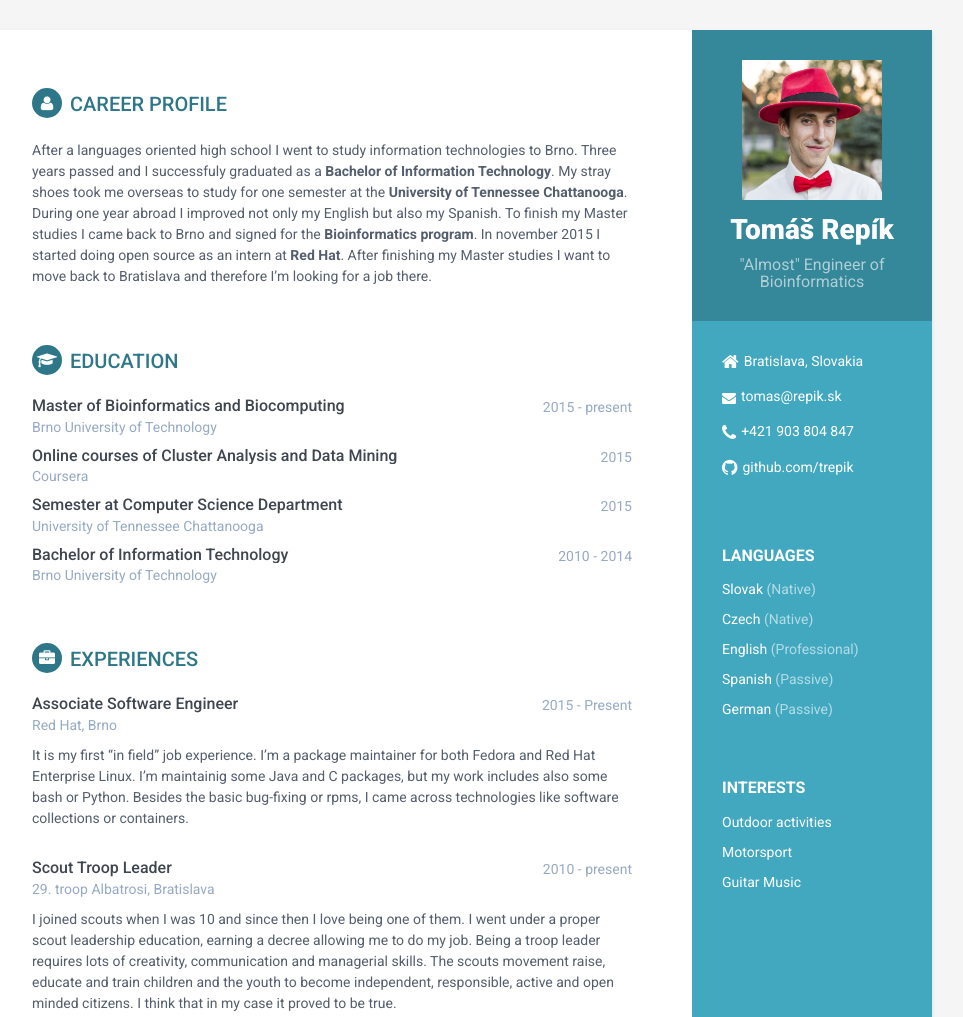
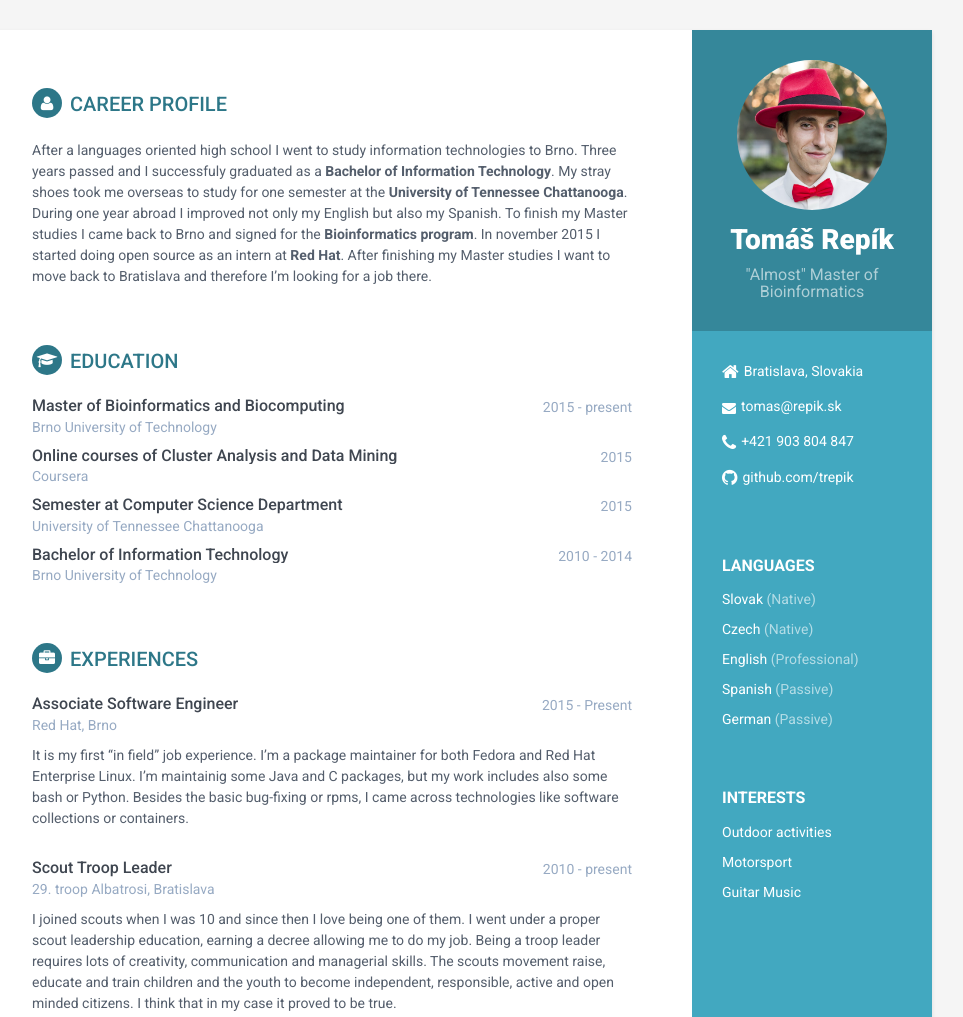
Before and after one commit to trepik/cv, a plain HTML site: page index.html in a window 1280 px wide. Shown: the top 1017 px of the page, without its empty margins (188-1151 px from the left). Drawn offline with Linux system fonts and the light colour scheme.

Commit message:
make profile picture round, change tagline

```diff
--- a/assets/css/styles.css
+++ b/assets/css/styles.css
@@ -262,6 +262,10 @@ p {
   background-color: #276472;
   border-color: #41a7be;
 }
+/* CUSTOM */
+img.profile {
+  border-radius: 150px
+}
 /* Extra small devices (phones, less than 768px) */
 @media (max-width: 767px) {
   .sidebar-wrapper {
--- a/index.html
+++ b/index.html
@@ -40,9 +40,9 @@ ga('send', 'pageview');
             <div class="sidebar-wrapper">
 
 		            <div class="profile-container">
-                <img class="profile"  height="140" width="140" src="https://trepik.github.io/cv/assets/images/profile.jpg" alt="profile picture" />
+                <img class="profile"  height="150" width="150" src="https://trepik.github.io/cv/assets/images/profile.jpg" alt="profile picture" />
                 <h1 class="name">Tomáš Repík</h1>
-                <h3 class="tagline">&#34;Almost&#34; Engineer of Bioinformatics</h3>
+                <h3 class="tagline">&#34;Almost&#34; Master of Bioinformatics</h3>
             </div>
 
 
```
